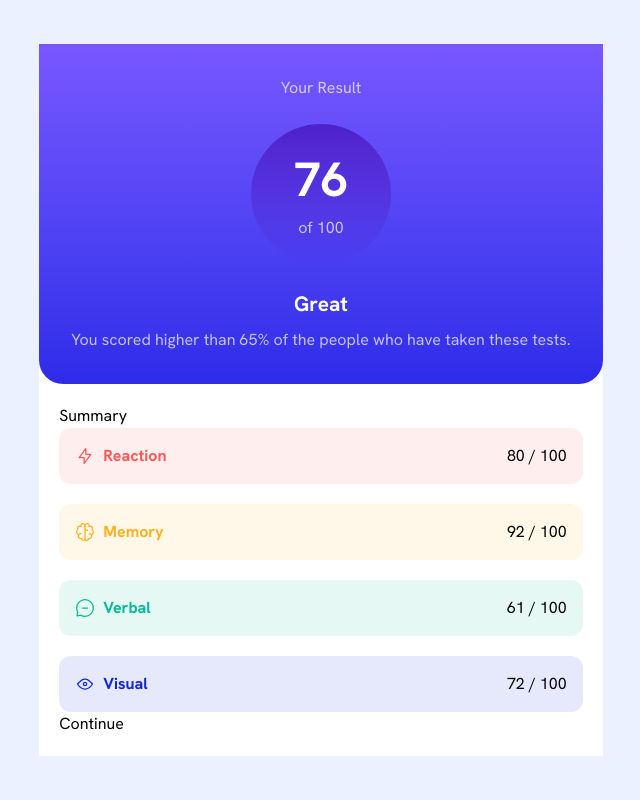
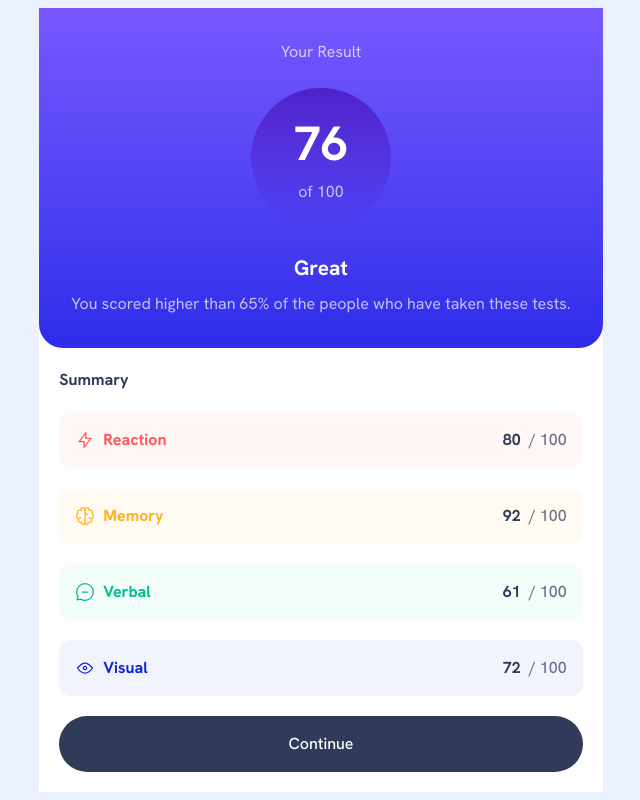
Before and after one commit to 7savv7/frontendmentor, a React (Vite) app in the folder newbie/results-summary-component/: page / in a window 1280 px wide. Shown: the whole page, without its empty margins (319-959 px from the left). Built offline with nearby package versions, Linux system fonts and the light colour scheme.

Commit message:
[results-summary-component]: Improve bottom section styles

```diff
--- a/newbie/results-summary-component/src/App.tsx
+++ b/newbie/results-summary-component/src/App.tsx
@@ -64,14 +64,14 @@ function App() {
         </div>
 
         <div className="p-5">
-          <p>Summary</p>
+          <p className="font-bold text-dark-gray-blue">Summary</p>
 
-          <div className="flex flex-col gap-5">
+          <div className="flex flex-col gap-5 mt-5">
             {summary.map((sum) => (
               <div
                 key={sum.title}
                 style={{
-                  backgroundColor: `hsla(${sum.color.hue + "," + sum.color.saturation + "%," + sum.color.lightness}%, 0.1)`,
+                  backgroundColor: `hsla(${sum.color.hue + "," + sum.color.saturation + "%," + sum.color.lightness}%, 0.05)`,
                 }}
                 className="flex justify-between items-center p-4 rounded-xl"
               >
@@ -90,12 +90,19 @@ function App() {
                   </p>
                 </div>
 
-                <p>{sum.percent} / 100</p>
+                <p className="text-dark-gray-blue/70 font-medium">
+                  <span className="font-bold text-dark-gray-blue mr-1">{sum.percent}</span> / 100
+                </p>
               </div>
             ))}
           </div>
 
-          <button type="button">Continue</button>
+          <button
+            type="button"
+            className="mt-5 w-full bg-dark-gray-blue text-white rounded-full p-4 font-medium"
+          >
+            Continue
+          </button>
         </div>
       </div>
     </div>
```
